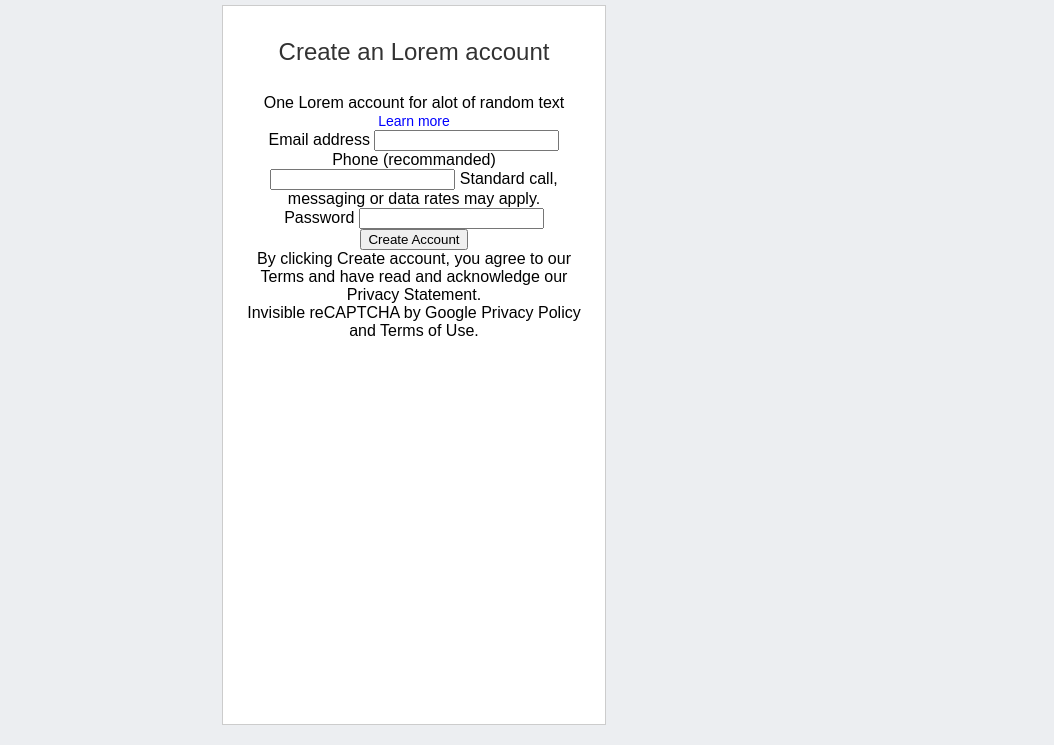
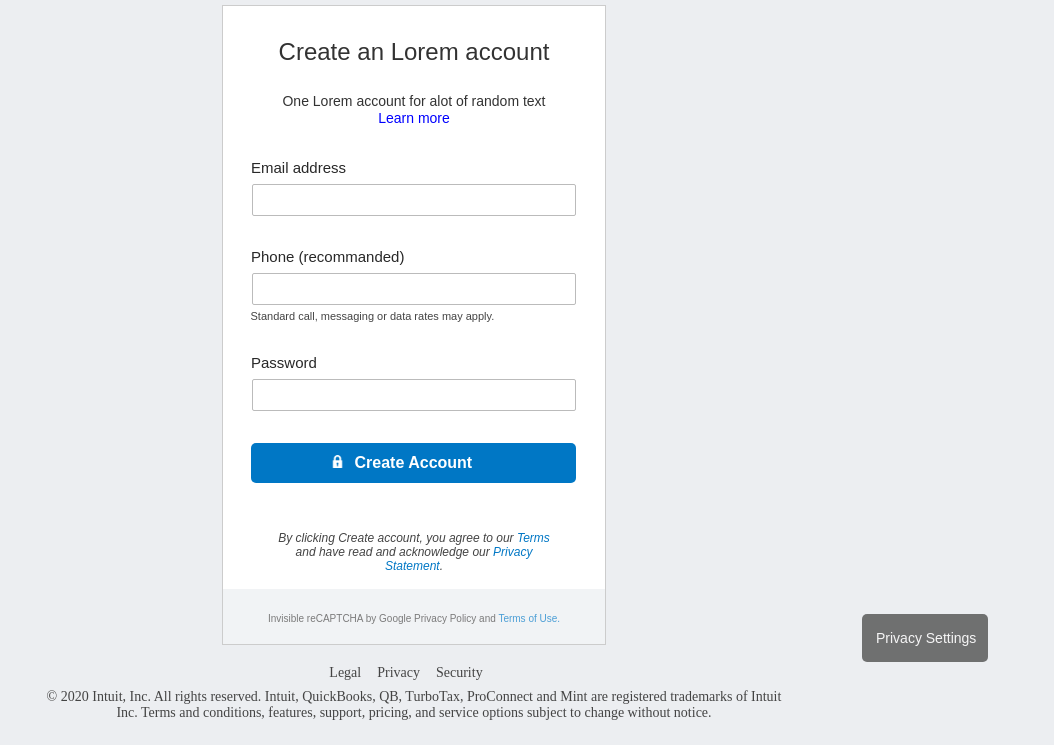
Before and after one commit to NishitHingu/Login_Form, a plain HTML site: page index.html in a window 1280 px wide. Shown: the part 138-883 px from the top of the page, without its empty margins (226-1280 px from the left). Drawn offline with Linux system fonts and the light colour scheme.

Commit message:
completed the css for container and added the footer element with its css styles

```diff
--- a/index.html
+++ b/index.html
@@ -17,7 +17,7 @@
         <div class="container">
             <h2>Create an Lorem account</h2>
             <p class="perks">One Lorem account for alot of random text</p>
-            <a>Learn more</a>
+            <a class="learn_more">Learn more</a>
             <form action="#" method="POST">
                     <ul>
                         <li>
@@ -27,7 +27,7 @@
                         <li>
                             <label for="phone">Phone (recommanded)</label>
                             <input id="phone" name="phone-number" type="tel" required>
-                            <span>Standard call, messaging or data rates may apply.</span>
+                            <p>Standard call, messaging or data rates may apply.</p>
                         </li>
                         <li>
                             <label for="password">Password</label>
@@ -35,14 +35,21 @@
                         </li>
                     </ul>
                     <button type="submit">Create Account</button>
-                    <p>By clicking Create account, you agree to our Terms and have read and acknowledge our Privacy Statement.</p>
-                    <div class="captcha">Invisible reCAPTCHA by Google Privacy Policy and Terms of Use.</div>
+                    <p class="terms_and_conditions">By clicking Create account, you agree to our <a href="#">Terms</a> and have read and acknowledge our <a href="#">Privacy Statement</a>.</p>
+                    <div class="captcha">Invisible reCAPTCHA by Google Privacy Policy and <a href="#">Terms of Use.</a></div>
             </form>
         </div>
     </section>
     <footer>
-
+        <div>
+            <a href="#">Legal</a><a href="#">Privacy</a><a href="#">Security</a>
+            <p>© 2020 Intuit, Inc. All rights reserved. Intuit, QuickBooks, QB, TurboTax, ProConnect and Mint are registered trademarks of Intuit Inc.
+                Terms and conditions, features, support, pricing, and service options subject to change without notice.</p>
+        </div>
     </footer>
+    <div id="privacy">
+        <button class="privacy-btn">Privacy Settings</button>
+    </div>
 
 </body>
 </html>
--- a/main.css
+++ b/main.css
@@ -43,6 +43,15 @@ header button{
     height: 2.5em;
     width: 6rem;
     margin-left: 1em;
+    background-color: #0077C5;
+    color: white;
+    border-radius: 5px;
+    border: none;
+    padding-left: 1rem;
+    background-image: url(assets/padlock.png);
+    background-repeat: no-repeat;
+    background-size: 0.75rem;
+    background-position: 1em 0.75em;
 }
 header span{
     display: block;
@@ -50,9 +59,6 @@ header span{
 
 /*SECTION*/
 
-section{
-    height: 80%;
-}
 section h1{
     text-align: center;
     font-size: 40px;
@@ -61,29 +67,127 @@ section h1{
     margin: 2rem 0 1rem 0;
 }
 .container{
-    height: 45rem;
+    height: 40rem;
     width: 24rem;
     margin: 20px auto 20px auto;
     background-color: white;
     border: 1px solid #ccc;
-    padding: 1rem;
     text-align: center;
     font-family: sans-serif;
 }
 h2{
     font-size: 24px;
-    padding: 1rem 0 1rem 0;
+    padding: 2rem 0 1rem 0;
     opacity: 0.8;
 }
 .perks{
-    font-size: 16px;
+    font-size: 14px;
+    color: #333;
     padding: 0.75em 0 0 0;
 }
-.container a{
+.learn_more{
     font-size: 14px;
     color: blue;
+    cursor: pointer;
 }
+form li label{
+    display: block;
+    text-align: left;
+    margin: 2rem 0 0.5rem 1.75rem;
+    font-size: 15px;
+    color: #282828;
+}
+form input{
+    height: 2rem;
+    width: 85%;
+    padding: 2px;
+    border: 1px solid #bbb;
+    border-radius: 2px;
+}
+form li p{
+    font-size: 11px;
+    text-align: left;
+    padding-left: 2.5em;
+    padding-top: 0.5em;
+    color: #444;
+}
+form button{
+    display: block;
+    width: 85%;
+    height: 2.5rem;
+    font-size: 16px;
+    font-weight: 600;
+    margin: 2rem 0 3rem 1.75rem;
+    background-color: #0077C5;
+    color: white;
+    border: none;
+    border-radius: 5px;
+    background-image: url(assets/padlock.png);
+    background-repeat: no-repeat;
+    background-position: 5rem 0.75rem;
+    background-size: 0.8em;
+}
+.terms_and_conditions{
+    font-size: 12px;
+    color: #444;
+    font-style: italic;
+    padding: 0 3rem;
+}
+a{
+    text-decoration: none;
+    color: #0077C5;
+}
+.captcha{
+    display: block;
+    font-size: 10px;
+    color: #444;
+    background-color: #ECEEF1;
+    margin: 1rem 0;
+    padding:1.5rem 0;
+    height: 3.45rem;
+    opacity: 0.7;
+}
+
+/*FOOTER*/
+
 footer{
-    height: 10%;
-    background-color: gray;
+    text-align: center;
+    font-size: 14px;
+    color: #444;
+    margin: 1rem 0;
 }
+footer a{
+    color: #444;
+    text-decoration: none;
+    cursor: pointer;
+    padding-right: 1rem;
+}
+footer p{
+    padding: 0.5rem 21%;
+}
+
+.privacy-btn{
+    position: fixed;
+    top: 94%;
+    left: 85%;
+    height: 6%;
+    width: 9em;
+    font-size: 14px;
+    padding: 0.5em 1em;
+    background-color: rgba(80, 80, 80, 0.8);
+    color: whitesmoke;
+    white-space: nowrap;
+    border: none;
+    border-radius: 5px;
+}
+
+/*element state effects*/
+
+form input:focus{
+    box-shadow: 0 1px 1px rgba(0, 0, 0, 0.075) inset, 0 0 8px rgba(82, 168, 236, 0.6);
+    border: 1px solid #52A8EC;
+    outline: none;
+}
+footer a:hover{
+    text-decoration: underline;
+}
```
Also changed, not shown: assets/padlock.png (added).
